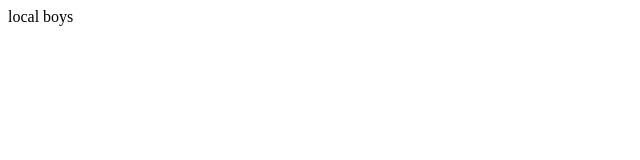
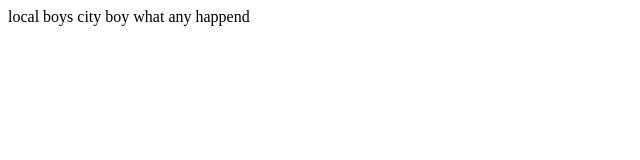
Before and after one commit to vishalverma-1/logout, a plain HTML site: page index.html in a window 1280 px wide. Shown: the whole page, without its empty margins (0-640 px from the left). Drawn offline with Linux system fonts and the light colour scheme.

Commit message:
one sentence increase

```diff
--- a/index.html
+++ b/index.html
@@ -7,5 +7,7 @@
 </head>
 <body>
     local boys
+    city boy
+    what any happend
 </body>
 </html>
```
Also changed, not shown: 1 other file.
